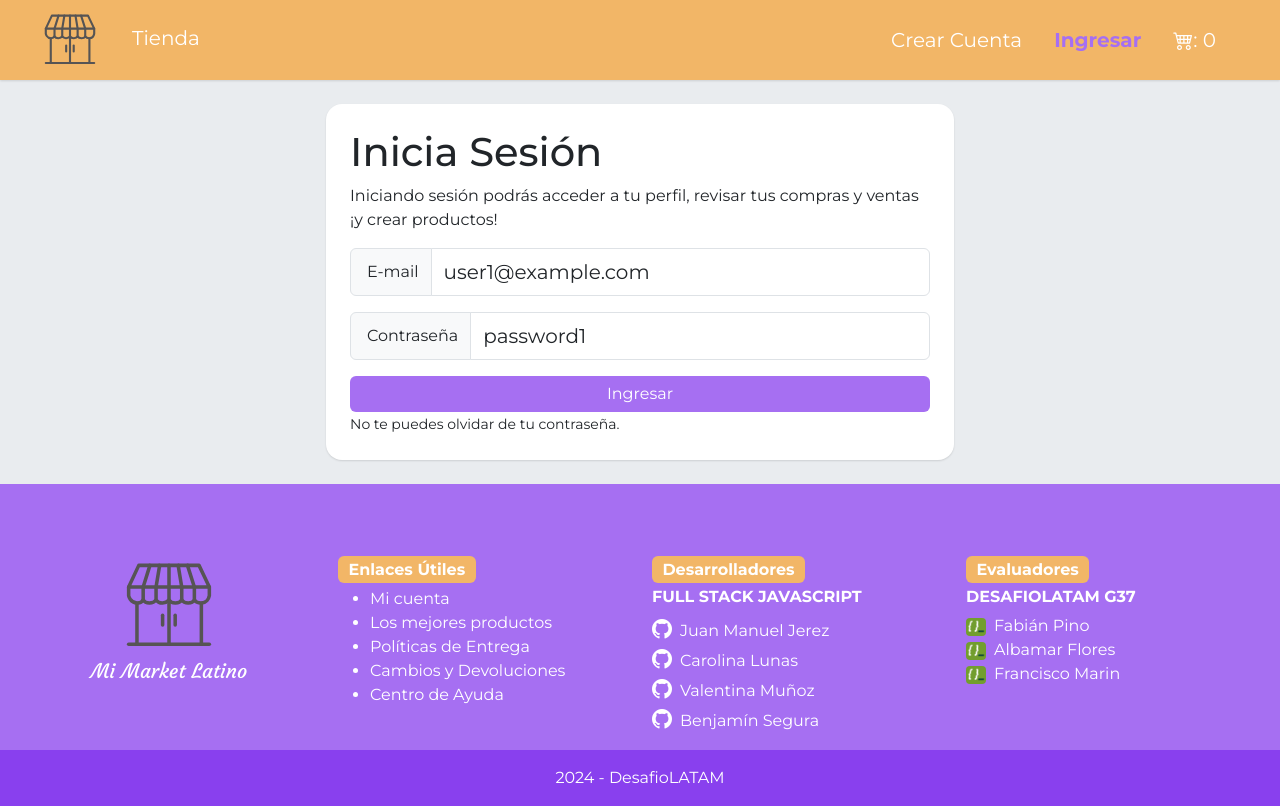
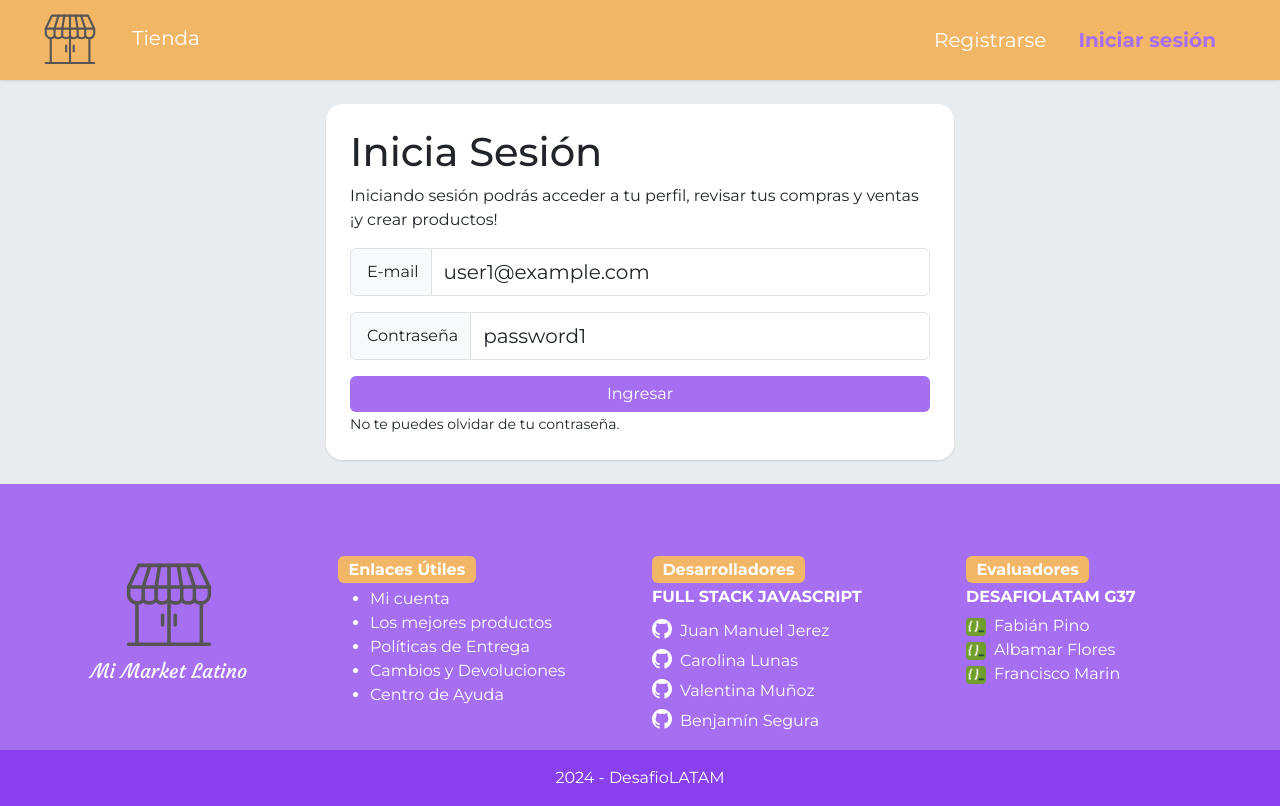
Before and after one commit to carolinalunasfarah/marketplace-frontend-react-user, a React (Vite) app: page /inicia-sesion in a window 1280 px wide. Built offline with nearby package versions, Linux system fonts and the light colour scheme.

Commit message:
add navbar session fix return login

```diff
--- a/src/components/Navigation.jsx
+++ b/src/components/Navigation.jsx
@@ -45,17 +45,36 @@ const Navigation = () => {
                     </NavLink>
                 </section>
 
-                <section>
-                    <NavLink className={activeClass} to="/registro">
-                        Crear Cuenta
-                    </NavLink>
-                    <NavLink className={activeClass} to="/inicia-sesion">
-                        Ingresar
-                    </NavLink>
-                    <NavLink className={activeClass} to="/carrito">
-                        <i className="bi bi-cart4"></i>: {cart.total_items}
-                    </NavLink>
-                </section>
+                {!Auth.userIsLoggedIn &&
+                    <div className="d-flex">
+                        <NavLink className={activeClass} to="/registro" onClick={handleLinkClick}>
+                            Registrarse
+                        </NavLink>
+
+                        <NavLink className={activeClass} to="/inicia-sesion" onClick={handleLinkClick}>
+                            Iniciar sesión
+                        </NavLink>
+                    </div>
+                }
+
+                {Auth.userIsLoggedIn &&
+                    <div className="d-flex">
+                        <NavLink className={activeClass} to="/carrito" onClick={handleLinkClick}>
+                            <i className="bi bi-cart4"></i>: {cart.total_items}
+                        </NavLink>
+
+                        <img src={Auth.user.avatar_url} width="50" className="rounded-circle me-2" />
+
+                        <div>
+                            <NavLink className={activeClass} to={`/mi-perfil/${Auth.user.id_user}`} onClick={handleLinkClick}>
+                                {Auth.user.firstname} {Auth.user.lastname}<br/>
+                            </NavLink>
+                            <a href="#"  onClick={Auth.logout}>
+                                Cerrar sesión
+                            </a>
+                        </div>
+                    </div>
+                }
             </div>
         </Navbar>
     );
--- a/src/context/AuthContext.jsx
+++ b/src/context/AuthContext.jsx
@@ -13,6 +13,7 @@ const AuthProvider = ({ children }) => {
         console.log("Auth::login()")
 
         if (!credentials.email || !credentials.password) {
+            console.log("Error: credentials");
             return false;
         }
 
@@ -21,11 +22,13 @@ const AuthProvider = ({ children }) => {
 
         //request token
         if (!requestAccessToken()) {
+            console.log("Error: requestAccessToken");
             return false;
         }
 
         //request user data
         if (!requestUser()) {
+            console.log("Error: requestUser");
             return false;
         }
 
@@ -35,7 +38,7 @@ const AuthProvider = ({ children }) => {
         //redirect to dashboard
         navigate(`/mi-perfil/${getUser("id_user")}`);
 
-        return false;
+        return true;
     };
 
     const requestAccessToken = () => {
```
